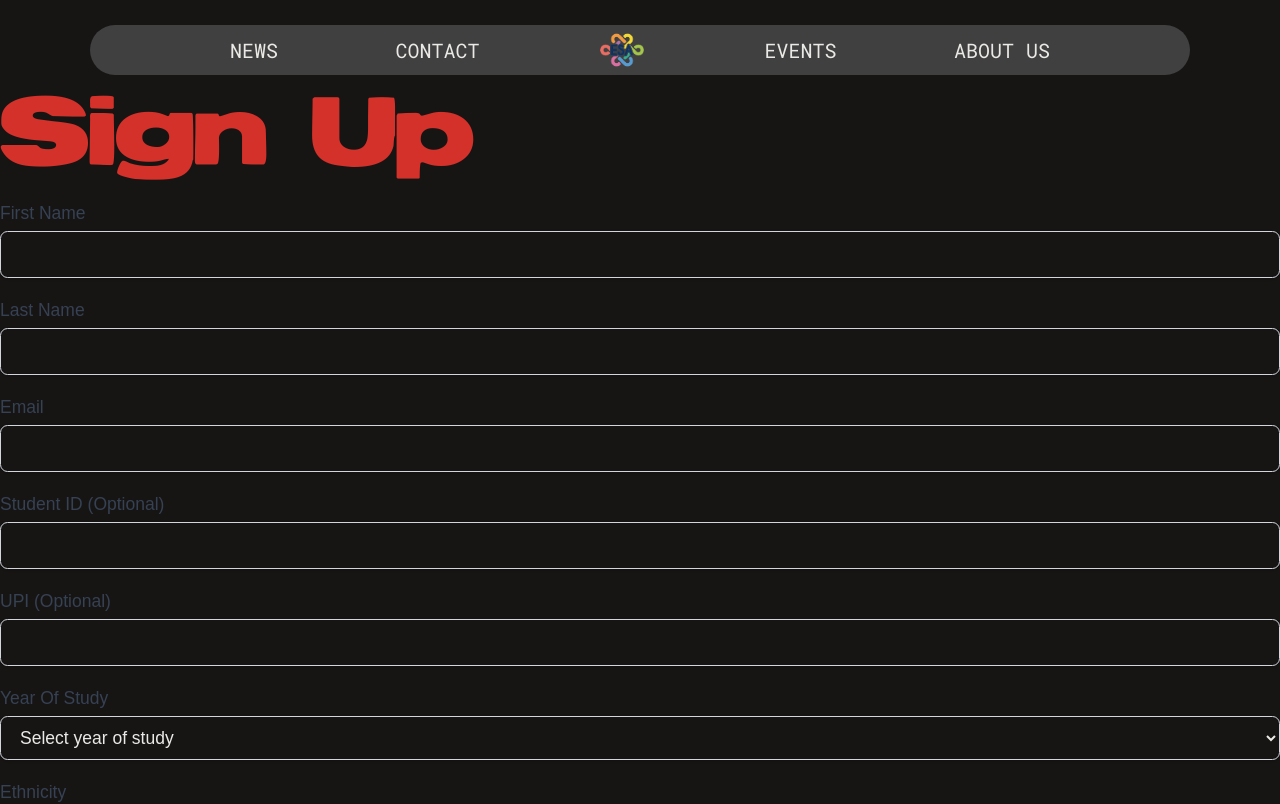
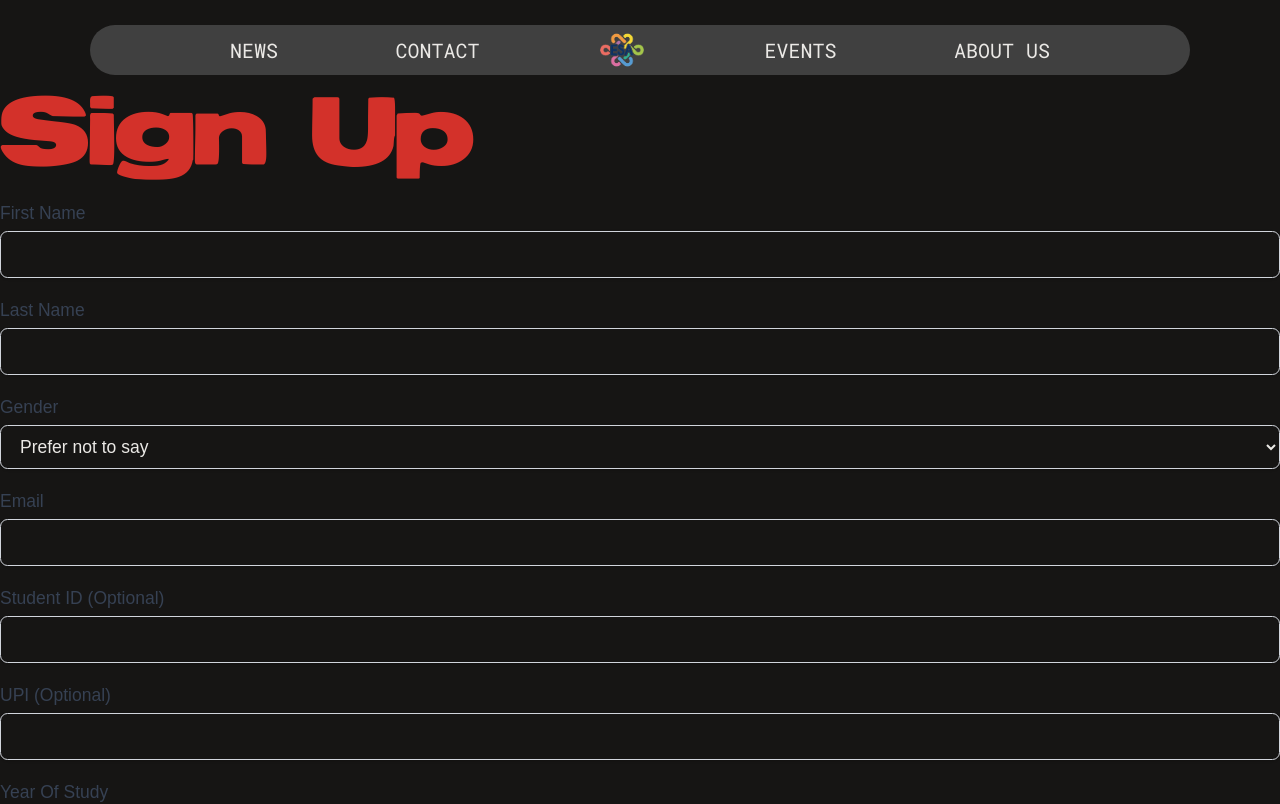
Before and after one commit to UoaWDCC/esa, a Next.js app: page /signup in a window 1280 px wide. Shown: the top 804 px of the page. Built offline with nearby package versions, Linux system fonts and the light colour scheme; a web font is replaced by a local one.

Commit message:
feat: added gender field

```diff
--- a/src/app/(frontend)/signup/_components/SignupForm.tsx
+++ b/src/app/(frontend)/signup/_components/SignupForm.tsx
@@ -59,6 +59,21 @@
                 <div className="mb-4">
                     <label htmlFor="lastName" className="block text-sm font-medium text-gray-700">Last Name</label>
                     <input type="text" id="lastName" name="lastName" required className="mt-1 block w-full px-3 py-2 border border-gray-300 rounded-md shadow-sm focus:outline-none focus:ring-blue-500 focus:border-blue-500 sm:text-sm" />
+                </div>
+                <div className="mb-4">
+                    <label htmlFor="gender" className="block text-sm font-medium text-gray-700">Gender</label>
+                    <select
+                        id="gender"
+                        name="gender"
+                        defaultValue="prefer not to say"
+                        required
+                        className="mt-1 block w-full px-3 py-2 border border-gray-300 rounded-md shadow-sm focus:outline-none focus:ring-blue-500 focus:border-blue-500 sm:text-sm"
+                    >
+                        <option value="prefer not to say" className="text-black">Prefer not to say</option>
+                        <option value="male" className="text-black">Male</option>
+                        <option value="female" className="text-black">Female</option>
+                        <option value="other" className="text-black">Other</option>
+                    </select>
                 </div>
                 <div className="mb-4">
                     <label htmlFor="email" className="block text-sm font-medium text-gray-700">Email</label>
--- a/src/collections/Members.ts
+++ b/src/collections/Members.ts
@@ -6,7 +6,7 @@
 export const Members: CollectionConfig = {
   slug: 'members',
   admin: {
-    hidden: true,
+    hidden: false,
   },
   access: {
     read: () => true,
@@ -107,6 +107,17 @@
       required: true,
     },
     {
+      name: 'gender',
+      type: 'select',
+      options: [
+        { label: 'male', value: 'male' },
+        { label: 'female', value: 'female' },
+        { label: 'other', value: 'other' },
+        { label: 'prefer not to say', value: 'prefer not to say' }
+      ],
+      defaultValue: 'prefer not to say',
+    },
+    {
       name: 'email',
       type: 'text',
       required: true,
--- a/src/payload-types.ts
+++ b/src/payload-types.ts
@@ -198,6 +198,7 @@
   timestamp: string;
   firstName: string;
   lastName: string;
+  gender?: ('male' | 'female' | 'other' | 'prefer not to say') | null;
   email: string;
   studentID?: string | null;
   upi?: string | null;
@@ -403,6 +404,7 @@
   timestamp?: T;
   firstName?: T;
   lastName?: T;
+  gender?: T;
   email?: T;
   studentID?: T;
   upi?: T;
```
